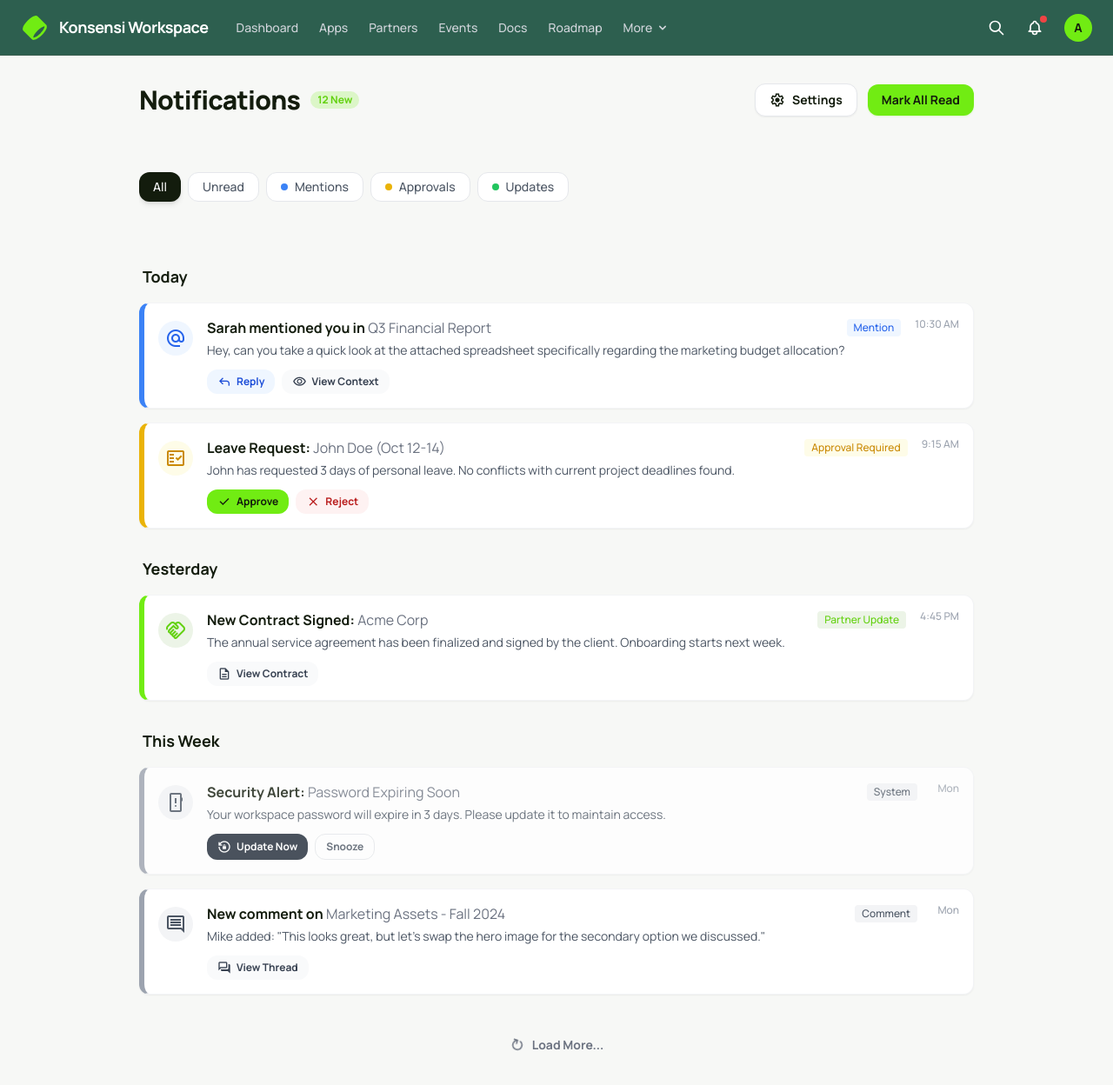
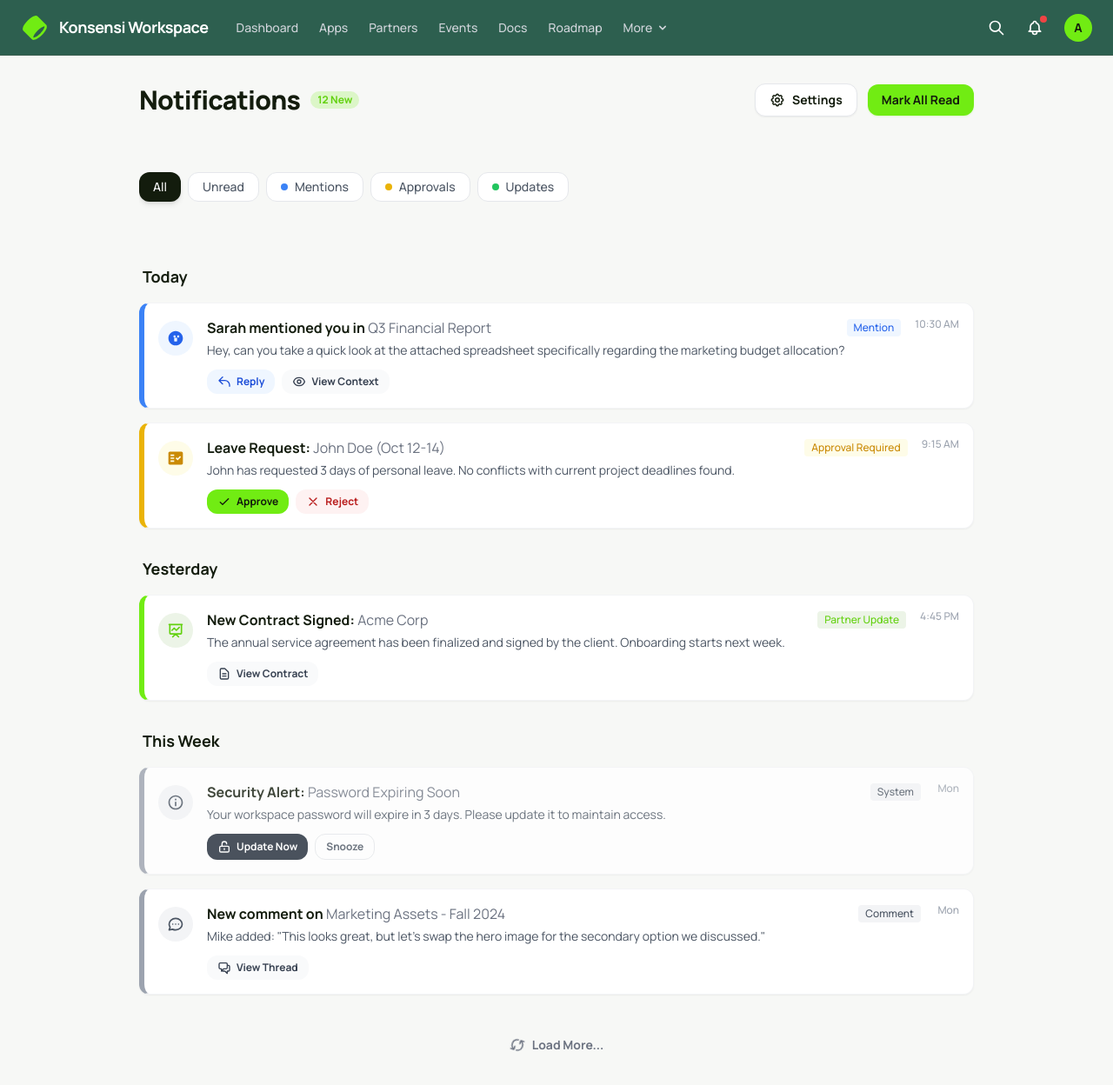
Before and after one commit to rivaldorose/konsensi-workspace, a Next.js app: page /notifications in a window 1280 px wide. Shown: the top 1248 px of the page at 87% size. Built offline with nearby package versions, Linux system fonts and the light colour scheme.

Commit message:
Fix Notifications page: replace ALL Material Symbols icons with SVG icons. No translation keys found - all text is direct.

```diff
--- a/src/app/(workspace)/notifications/page.tsx
+++ b/src/app/(workspace)/notifications/page.tsx
@@ -1,6 +1,90 @@
 'use client'
 
 import { useState } from 'react'
+
+// Icon component helper
+const getIconSVG = (iconName: string, className: string = 'w-5 h-5') => {
+  const iconMap: Record<string, JSX.Element> = {
+    settings: (
+      <svg className={className} fill="none" stroke="currentColor" viewBox="0 0 24 24">
+        <path strokeLinecap="round" strokeLinejoin="round" strokeWidth={2} d="M10.325 4.317c.426-1.756 2.924-1.756 3.35 0a1.724 1.724 0 002.573 1.066c1.543-.94 3.31.826 2.37 2.37a1.724 1.724 0 001.065 2.572c1.756.426 1.756 2.924 0 3.35a1.724 1.724 0 00-1.066 2.573c.94 1.543-.826 3.31-2.37 2.37a1.724 1.724 0 00-2.572 1.065c-.426 1.756-2.924 1.756-3.35 0a1.724 1.724 0 00-2.573-1.066c-1.543.94-3.31-.826-2.37-2.37a1.724 1.724 0 00-1.065-2.572c-1.756-.426-1.756-2.924 0-3.35a1.724 1.724 0 001.066-2.573c-.94-1.543.826-3.31 2.37-2.37.996.608 2.296.07 2.572-1.065z" />
+        <path strokeLinecap="round" strokeLinejoin="round" strokeWidth={2} d="M15 12a3 3 0 11-6 0 3 3 0 016 0z" />
+      </svg>
+    ),
+    alternate_email: (
+      <svg className={className} fill="currentColor" viewBox="0 0 24 24">
+        <path d="M12 2C6.48 2 2 6.48 2 12s4.48 10 10 10 10-4.48 10-10S17.52 2 12 2zm1.5 14.5h-3c-.28 0-.5-.22-.5-.5v-4c0-.28.22-.5.5-.5h3c.28 0 .5.22.5.5v4c0 .28-.22.5-.5.5zm-3-5.5c-.83 0-1.5-.67-1.5-1.5S9.67 8 10.5 8 12 8.67 12 9.5 11.33 11 10.5 11zm5 0c-.83 0-1.5-.67-1.5-1.5S14.67 8 15.5 8 17 8.67 17 9.5 16.33 11 15.5 11z" />
+      </svg>
+    ),
+    fact_check: (
+      <svg className={className} fill="currentColor" viewBox="0 0 24 24">
+        <path d="M20 3H4c-1.1 0-2 .9-2 2v14c0 1.1.9 2 2 2h16c1.1 0 2-.9 2-2V5c0-1.1-.9-2-2-2zM10 17H5v-2h5v2zm0-4H5v-2h5v2zm0-4H5V7h5v2zm4.82 6L12 12.16l1.41-1.41 1.41 1.42L17.99 9l1.42 1.42L14.82 15z" />
+      </svg>
+    ),
+    handshake: (
+      <svg className={className} fill="none" stroke="currentColor" viewBox="0 0 24 24">
+        <path strokeLinecap="round" strokeLinejoin="round" strokeWidth={2} d="M7 12l3-3 3 3 4-4M8 21l4-4 4 4M3 4h18M4 4h16v12a1 1 0 01-1 1H5a1 1 0 01-1-1V4z" />
+      </svg>
+    ),
+    security_update_warning: (
+      <svg className={className} fill="currentColor" viewBox="0 0 24 24">
+        <path d="M11 7h2v2h-2zm0 4h2v6h-2zm1-9C6.48 2 2 6.48 2 12s4.48 10 10 10 10-4.48 10-10S17.52 2 12 2zm0 18c-4.41 0-8-3.59-8-8s3.59-8 8-8 8 3.59 8 8-3.59 8-8 8z" />
+      </svg>
+    ),
+    comment: (
+      <svg className={className} fill="none" stroke="currentColor" viewBox="0 0 24 24">
+        <path strokeLinecap="round" strokeLinejoin="round" strokeWidth={2} d="M8 12h.01M12 12h.01M16 12h.01M21 12c0 4.418-4.03 8-9 8a9.863 9.863 0 01-4.255-.949L3 20l1.395-3.72C3.512 15.042 3 13.574 3 12c0-4.418 4.03-8 9-8s9 3.582 9 8z" />
+      </svg>
+    ),
+    reply: (
+      <svg className={className} fill="none" stroke="currentColor" viewBox="0 0 24 24">
+        <path strokeLinecap="round" strokeLinejoin="round" strokeWidth={2} d="M3 10h10a8 8 0 018 8v2M3 10l6 6m-6-6l6-6" />
+      </svg>
+    ),
+    visibility: (
+      <svg className={className} fill="none" stroke="currentColor" viewBox="0 0 24 24">
+        <path strokeLinecap="round" strokeLinejoin="round" strokeWidth={2} d="M15 12a3 3 0 11-6 0 3 3 0 016 0z" />
+        <path strokeLinecap="round" strokeLinejoin="round" strokeWidth={2} d="M2.458 12C3.732 7.943 7.523 5 12 5c4.478 0 8.268 2.943 9.542 7-1.274 4.057-5.064 7-9.542 7-4.477 0-8.268-2.943-9.542-7z" />
+      </svg>
+    ),
+    check: (
+      <svg className={className} fill="none" stroke="currentColor" viewBox="0 0 24 24">
+        <path strokeLinecap="round" strokeLinejoin="round" strokeWidth={2} d="M5 13l4 4L19 7" />
+      </svg>
+    ),
+    close: (
+      <svg className={className} fill="none" stroke="currentColor" viewBox="0 0 24 24">
+        <path strokeLinecap="round" strokeLinejoin="round" strokeWidth={2} d="M6 18L18 6M6 6l12 12" />
+      </svg>
+    ),
+    description: (
+      <svg className={className} fill="none" stroke="currentColor" viewBox="0 0 24 24">
+        <path strokeLinecap="round" strokeLinejoin="round" strokeWidth={2} d="M9 12h6m-6 4h6m2 5H7a2 2 0 01-2-2V5a2 2 0 012-2h5.586a1 1 0 01.707.293l5.414 5.414a1 1 0 01.293.707V19a2 2 0 01-2 2z" />
+      </svg>
+    ),
+    lock_reset: (
+      <svg className={className} fill="none" stroke="currentColor" viewBox="0 0 24 24">
+        <path strokeLinecap="round" strokeLinejoin="round" strokeWidth={2} d="M8 11V7a4 4 0 118 0m-4 8v2m-6 4h12a2 2 0 002-2v-6a2 2 0 00-2-2H6a2 2 0 00-2 2v6a2 2 0 002 2z" />
+      </svg>
+    ),
+    forum: (
+      <svg className={className} fill="none" stroke="currentColor" viewBox="0 0 24 24">
+        <path strokeLinecap="round" strokeLinejoin="round" strokeWidth={2} d="M17 8h2a2 2 0 012 2v6a2 2 0 01-2 2h-2v4l-4-4H9a1.994 1.994 0 01-1.414-.586m0 0L11 14h4a2 2 0 002-2V6a2 2 0 00-2-2H5a2 2 0 00-2 2v6a2 2 0 002 2h2v4l.586-.586z" />
+      </svg>
+    ),
+    more_vert: (
+      <svg className={className} fill="currentColor" viewBox="0 0 20 20">
+        <path d="M10 6a2 2 0 110-4 2 2 0 010 4zM10 12a2 2 0 110-4 2 2 0 010 4zM10 18a2 2 0 110-4 2 2 0 010 4z" />
+      </svg>
+    ),
+    refresh: (
+      <svg className={className} fill="none" stroke="currentColor" viewBox="0 0 24 24">
+        <path strokeLinecap="round" strokeLinejoin="round" strokeWidth={2} d="M4 4v5h.582m15.356 2A8.001 8.001 0 004.582 9m0 0H9m11 11v-5h-.581m0 0a8.003 8.003 0 01-15.357-2m15.357 2H15" />
+      </svg>
+    ),
+  }
+  return iconMap[iconName] || <div className={className} />
+}
 
 const notifications = {
   today: [
@@ -111,7 +195,7 @@ export default function NotificationsPage() {
               onClick={() => setSettingsOpen(true)}
               className="text-sm font-bold text-[#131c0d] dark:text-gray-200 bg-white dark:bg-white/5 border border-gray-200 dark:border-white/10 hover:bg-gray-50 dark:hover:bg-white/10 px-4 py-2 rounded-lg shadow-sm transition-all flex items-center gap-2"
             >
-              <span className="material-symbols-outlined text-[18px]">settings</span>
+              {getIconSVG('settings', 'w-[18px] h-[18px]')}
               <span>Settings</span>
             </button>
             <button className="text-sm font-bold text-[#131c0d] dark:text-gray-900 bg-primary hover:bg-primary-dark hover:text-white px-4 py-2 rounded-lg shadow-sm shadow-primary/20 transition-all">
@@ -151,7 +235,7 @@ export default function NotificationsPage() {
                 <div className="flex gap-4 items-start">
                   <div className="shrink-0 mt-1">
                     <div className={`size-10 rounded-full ${notification.iconColor} flex items-center justify-center`}>
-                      <span className="material-symbols-outlined">{notification.icon}</span>
+                      {getIconSVG(notification.icon, 'w-5 h-5')}
                     </div>
                   </div>
                   <div className="flex-grow min-w-0">
@@ -170,7 +254,7 @@ export default function NotificationsPage() {
                           key={idx}
                           className={`inline-flex items-center gap-1.5 px-3 py-1.5 ${action.color} text-xs font-bold rounded-lg hover:opacity-90 transition-colors`}
                         >
-                          {action.icon && <span className="material-symbols-outlined text-[16px]">{action.icon}</span>}
+                          {action.icon && getIconSVG(action.icon, 'w-4 h-4')}
                           {action.label}
                         </button>
                       ))}
@@ -180,7 +264,7 @@ export default function NotificationsPage() {
                     <span className="text-xs text-gray-400 font-medium">{notification.time}</span>
                     <div className="relative">
                       <button className="p-1 rounded-md text-gray-400 hover:text-[#131c0d] hover:bg-gray-100 dark:hover:bg-white/10 transition-colors opacity-0 group-hover:opacity-100">
-                        <span className="material-symbols-outlined">more_vert</span>
+                        {getIconSVG('more_vert', 'w-5 h-5')}
                       </button>
                     </div>
                   </div>
@@ -200,7 +284,7 @@ export default function NotificationsPage() {
                 <div className="flex gap-4 items-start">
                   <div className="shrink-0 mt-1">
                     <div className={`size-10 rounded-full ${notification.iconColor} flex items-center justify-center`}>
-                      <span className="material-symbols-outlined">{notification.icon}</span>
+                      {getIconSVG(notification.icon, 'w-5 h-5')}
                     </div>
                   </div>
                   <div className="flex-grow min-w-0">
@@ -219,7 +303,7 @@ export default function NotificationsPage() {
                           key={idx}
                           className={`inline-flex items-center gap-1.5 px-3 py-1.5 ${action.color} text-xs font-bold rounded-lg hover:opacity-90 transition-colors`}
                         >
-                          {action.icon && <span className="material-symbols-outlined text-[16px]">{action.icon}</span>}
+                          {action.icon && getIconSVG(action.icon, 'w-4 h-4')}
                           {action.label}
                         </button>
                       ))}
@@ -229,7 +313,7 @@ export default function NotificationsPage() {
                     <span className="text-xs text-gray-400 font-medium">{notification.time}</span>
                     <div className="relative">
                       <button className="p-1 rounded-md text-gray-400 hover:text-[#131c0d] hover:bg-gray-100 dark:hover:bg-white/10 transition-colors opacity-0 group-hover:opacity-100">
-                        <span className="material-symbols-outlined">more_vert</span>
+                        {getIconSVG('more_vert', 'w-5 h-5')}
                       </button>
                     </div>
                   </div>
@@ -249,7 +333,7 @@ export default function NotificationsPage() {
                 <div className="flex gap-4 items-start">
                   <div className="shrink-0 mt-1">
                     <div className={`size-10 rounded-full ${notification.iconColor} flex items-center justify-center`}>
-                      <span className="material-symbols-outlined">{notification.icon}</span>
+                      {getIconSVG(notification.icon, 'w-5 h-5')}
                     </div>
                   </div>
                   <div className="flex-grow min-w-0">
@@ -268,7 +352,7 @@ export default function NotificationsPage() {
                           key={idx}
                           className={`inline-flex items-center gap-1.5 px-3 py-1.5 ${action.color} text-xs font-bold rounded-lg hover:opacity-90 transition-colors ${action.color.includes('border') ? 'border' : ''}`}
                         >
-                          {action.icon && <span className="material-symbols-outlined text-[16px]">{action.icon}</span>}
+                          {action.icon && getIconSVG(action.icon, 'w-4 h-4')}
                           {action.label}
                         </button>
                       ))}
@@ -278,7 +362,7 @@ export default function NotificationsPage() {
                     <span className="text-xs text-gray-400 font-medium">{notification.time}</span>
                     <div className="relative">
                       <button className="p-1 rounded-md text-gray-400 hover:text-[#131c0d] hover:bg-gray-100 dark:hover:bg-white/10 transition-colors opacity-0 group-hover:opacity-100">
-                        <span className="material-symbols-outlined">more_vert</span>
+                        {getIconSVG('more_vert', 'w-5 h-5')}
                       </button>
                     </div>
                   </div>
@@ -290,7 +374,9 @@ export default function NotificationsPage() {
           {/* Load More */}
           <div className="flex justify-center pt-4 pb-12">
             <button className="text-sm font-bold text-gray-500 hover:text-primary transition-colors flex items-center gap-2">
-              <span className="material-symbols-outlined animate-spin" style={{ fontSize: '18px', animationDuration: '2s' }}>refresh</span>
+              <svg className="w-[18px] h-[18px] animate-spin" fill="none" stroke="currentColor" viewBox="0 0 24 24" style={{ animationDuration: '2s' }}>
+                <path strokeLinecap="round" strokeLinejoin="round" strokeWidth={2} d="M4 4v5h.582m15.356 2A8.001 8.001 0 004.582 9m0 0H9m11 11v-5h-.581m0 0a8.003 8.003 0 01-15.357-2m15.357 2H15" />
+              </svg>
               Load More...
             </button>
           </div>
@@ -313,7 +399,7 @@ export default function NotificationsPage() {
                 className="text-gray-400 hover:text-gray-600 dark:hover:text-gray-200 transition-colors"
                 onClick={() => setSettingsOpen(false)}
               >
-                <span className="material-symbols-outlined">close</span>
+                {getIconSVG('close', 'w-5 h-5')}
               </button>
             </div>
             {/* Modal Content */}
```
